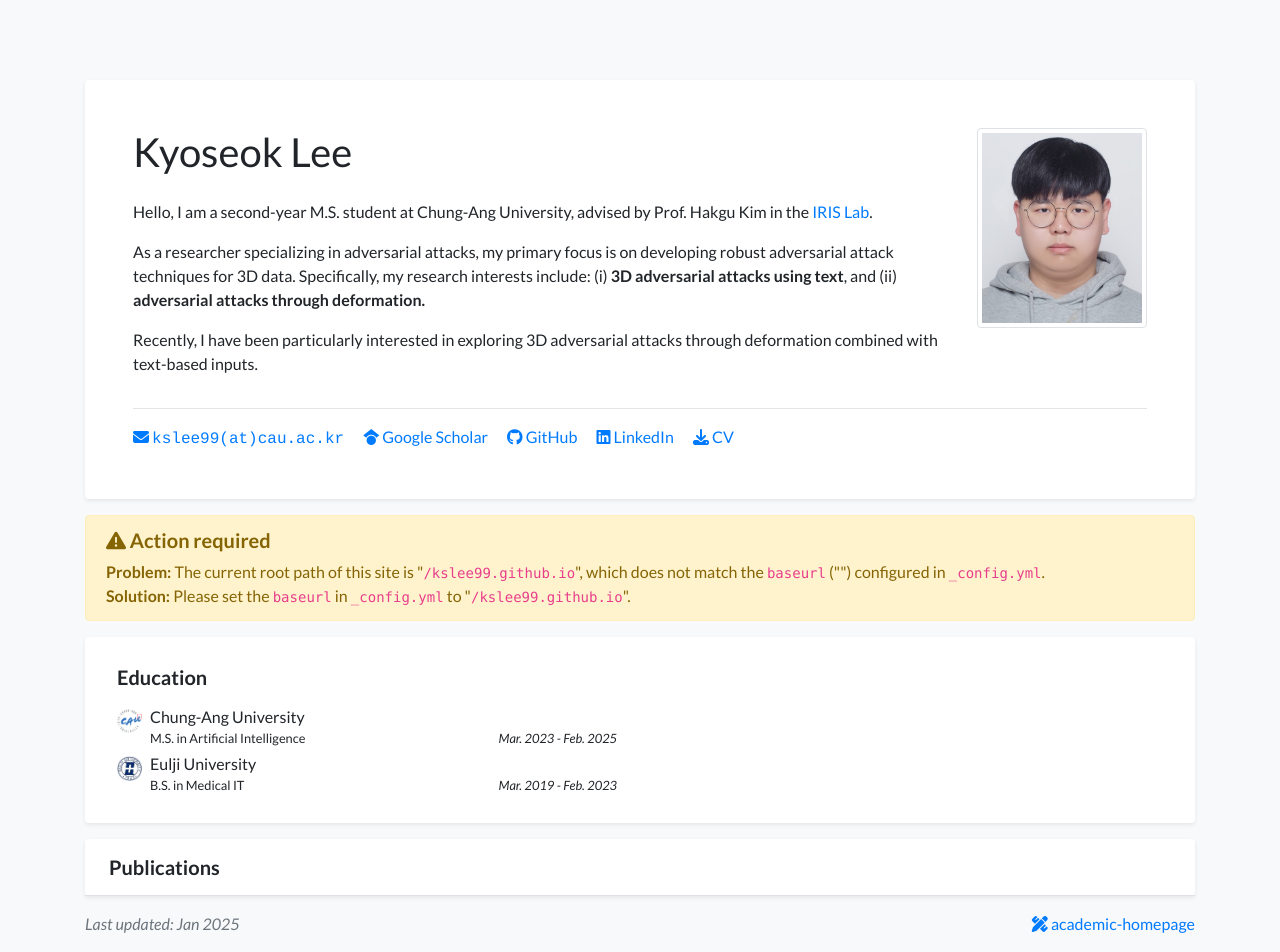
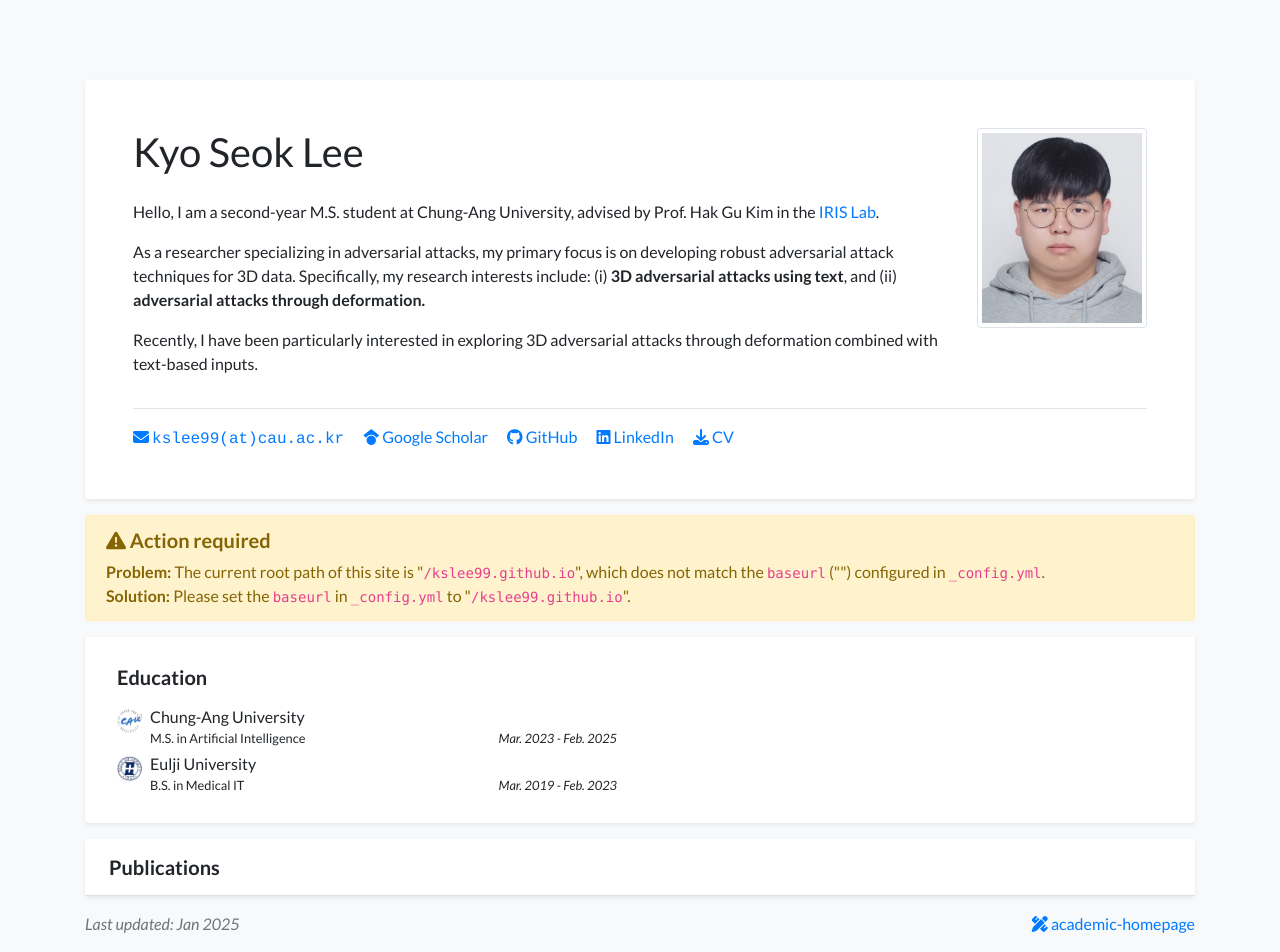
Before and after one commit to kslee990614/kslee99.github.io, a Jekyll site: the page built from index.html, in a window 1280 px wide. Built offline with Jekyll 4.4.1, drawn with Linux system fonts in a browser that asks for light colours; nearby versions of some CDN libraries; a style sheet for code colours, icons or effects is not loaded.

Commit message:
second commit

```diff
--- a/_data/authors.yml
+++ b/_data/authors.yml
@@ -1,4 +1,4 @@
-"Kyoseok Lee":
+"Kyo Seok Lee":
   bold: true
 
 # "Robert White":
--- a/_data/profile.yml
+++ b/_data/profile.yml
@@ -1,6 +1,6 @@
-primary_name: "Kyoseok Lee"
+primary_name: "Kyo Seok Lee"
 secondary_name: ""
-navbar_name: "Kyoseok Lee"
+navbar_name: "Kyo Seok Lee"
 
 # positions:
 # # - logo: /assets/images/badges/MIT_Social_circle.png  # Logo is optional
@@ -22,7 +22,7 @@ github: kslee990614
 short_bio_text_justify: false
 short_bio: >-
   <p>
-  Hello, I am a second-year M.S. student at Chung-Ang University, advised by Prof. Hakgu Kim in the <a href="https://www.irislab.cau.ac.kr/" target="_blank">IRIS Lab</a>.
+  Hello, I am a second-year M.S. student at Chung-Ang University, advised by Prof. Hak Gu Kim in the <a href="https://www.irislab.cau.ac.kr/" target="_blank">IRIS Lab</a>.
   </p>
   <p>
   As a researcher specializing in adversarial attacks, my primary focus is on developing robust adversarial attack techniques for 3D data. Specifically, my research interests include: (i) <b>3D adversarial attacks using text</b>, and (ii) <b>adversarial attacks through deformation.</b>
```
